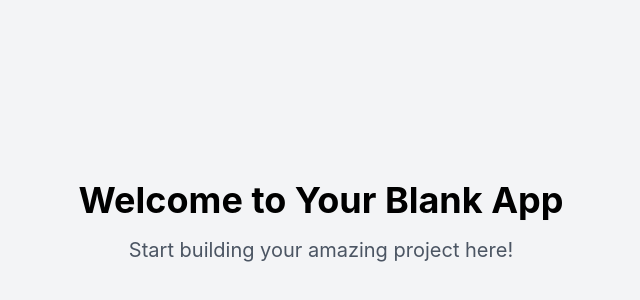
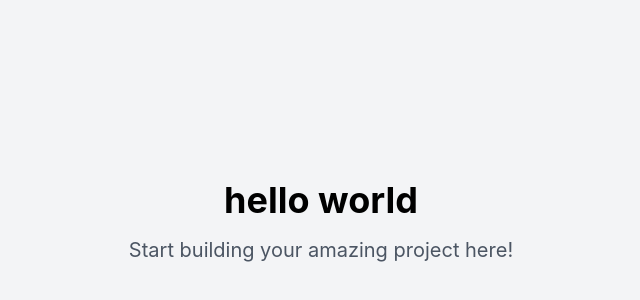
Before and after one commit to MuhammadAman02/hst-ai-afc6935a-efe2-492e-ae6a-00bceaf08b7f, a React (Vite) app: page / in a window 1280 px wide. Shown: the part 178-478 px from the top of the page, without its empty margins (319-959 px from the left). Built offline with nearby package versions, Linux system fonts and the light colour scheme.

Commit message:
update file

```diff
--- a/src/pages/Index.tsx
+++ b/src/pages/Index.tsx
@@ -1,10 +1,8 @@
-// Update this page (the content is just a fallback if you fail to update the page)
-
 const Index = () => {
   return (
     <div className="min-h-screen flex items-center justify-center bg-gray-100">
       <div className="text-center">
-        <h1 className="text-4xl font-bold mb-4">Welcome to Your Blank App</h1>
+        <h1 className="text-4xl font-bold mb-4">hello world</h1>
         <p className="text-xl text-gray-600">Start building your amazing project here!</p>
       </div>
     </div>
```
